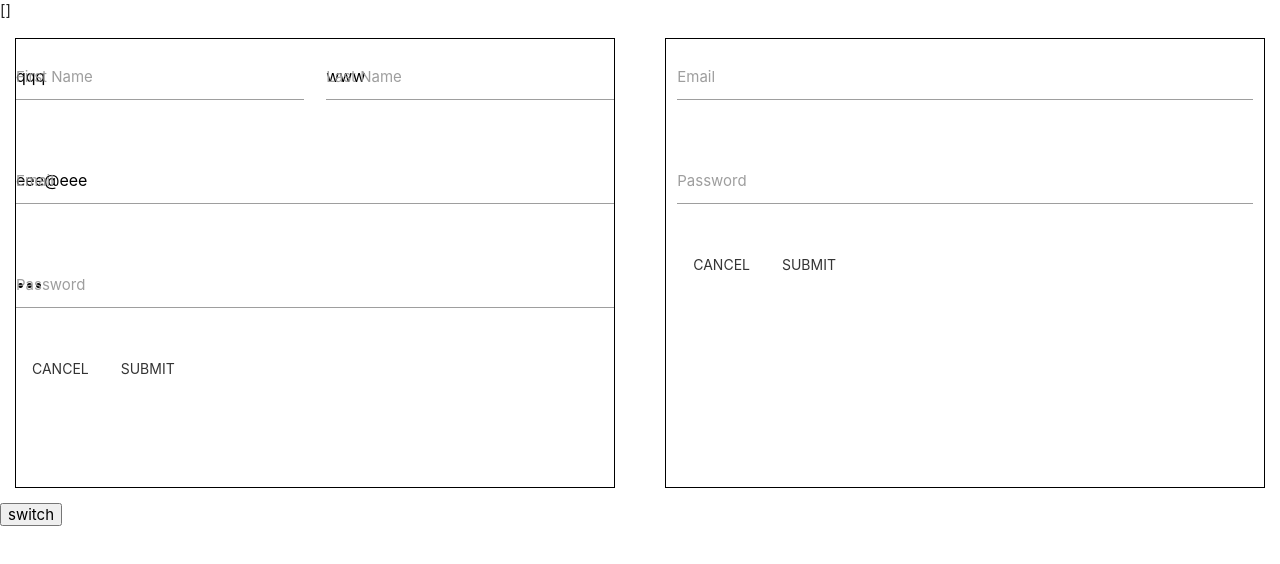
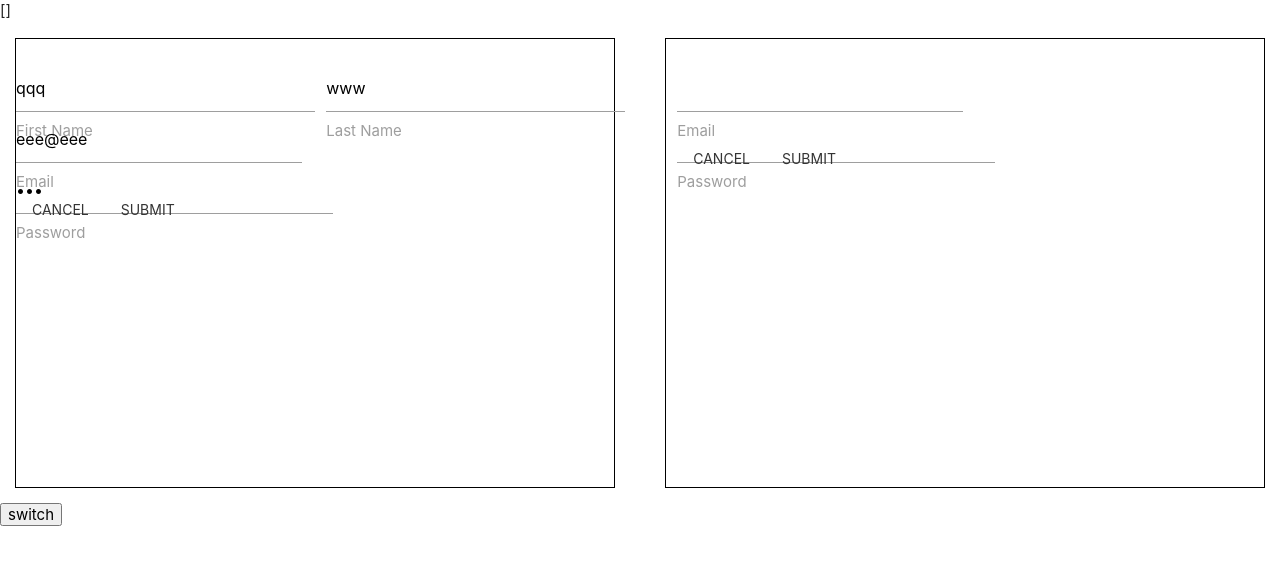
Before and after one commit to Spectr67/mail-app-vue, a Vue app: page / in a window 1280 px wide. Shown: the top 564 px of the page. Built offline with nearby package versions, Linux system fonts and the light colour scheme.

Commit message:
refactored Mlogin and Mregistration

```diff
--- a/src/App.vue
+++ b/src/App.vue
@@ -17,6 +17,7 @@ export default {
   },
   data() {
     return {
+      serverSubmit: false,
       isShow: true,
       activeTab: 1,
       universalWindowContent: '',
@@ -34,10 +35,19 @@ export default {
     }
   },
   methods: {
-    handleUserSubmit(userData) {
-
-    }
-  }
+    handleUserSubmit(account) {
+      if (this.serverSubmit) {
+        this.accounts.push(account)
+      }
+    },
+    handleServerSubmit(response) {
+      this.serverSubmit = response
+    },
+    handleUserLogin(user) {
+      this.currentUser = user
+      console.log('User', user)
+    },
+  },
 }
 </script>
 
@@ -46,10 +56,14 @@ export default {
   <div class="main">
     <div class="form">
       <div class="leftone">
-        <MFormRegistration @userSubmit="handleUserSubmit" />
+        <MFormRegistration
+          @userSubmit="handleUserSubmit"
+          @serverSubmit="handleServerSubmit"
+          :accounts="accounts"
+        />
       </div>
       <div class="rightone">
-        <MFormLogin @userLogin="handleUserLogin" />
+        <MFormLogin @userLogin="handleUserLogin" :accounts="accounts" />
       </div>
     </div>
     <button @click="isShow = !isShow">switch</button>
--- a/src/components/MFormLogin.vue
+++ b/src/components/MFormLogin.vue
@@ -1,6 +1,10 @@
 <script>
+import { loginAccount } from '@/model/server/accounts'
+
 export default {
   emits: ['close', 'userLogin'],
+
+  props: ['accounts'],
 
   data() {
     return {
@@ -11,10 +15,11 @@ export default {
 
   methods: {
     onSubmit() {
-      this.$emit('userLogin', {
-        email: this.email,
-        password: this.password,
-      })
+      const user = loginAccount(this.email, this.password, this.accounts)
+      if (user) {
+        this.$emit('userLogin', user)
+        console.log(user)
+      }
     },
   },
 }
@@ -25,27 +30,27 @@ export default {
     <form class="col s12" @submit.prevent="onSubmit">
       <div class="row">
         <div class="input-field col s12">
-          <input
+          <label
+            ><input
               v-model="email"
-            id="email"
               type="email"
               class="validate"
               required
-          />
-          <label for="email">Email</label>
+            />Email</label
+          >
         </div>
       </div>
 
       <div class="row">
         <div class="input-field col s12">
-          <input
+          <label
+            ><input
               v-model="password"
-            id="password"
               type="password"
               class="validate"
               required
-          />
-          <label for="password">Password</label>
+            />Password</label
+          >
         </div>
       </div>
 
--- a/src/components/MFormRegisrtation.vue
+++ b/src/components/MFormRegisrtation.vue
@@ -9,8 +9,8 @@ const initAccount = () => ({
 })
 
 export default {
-  emits: ['close', 'userSubmit'],
-
+  emits: ['close', 'userSubmit', 'click', 'serverSubmit'],
+  props: ['accounts'],
   data() {
     return {
       account: initAccount(),
@@ -19,62 +19,71 @@ export default {
 
   methods: {
     onSubmit() {
-      // this.$emit('userSubmit', { ...account })
-      registerAccount({ ...this.account })
+      const data = { ...this.account }
+      const response = registerAccount(data, this.accounts)
+      console.log(response)
+      this.$emit('serverSubmit', response)
+      if (response) {
+        this.$emit('userSubmit', data)
         this.account = initAccount()
+      }
+    },
+    click() {
+      const inputs = this.$refs.form.querySelectorAll('input')
+      inputs.forEach(input => input.focus())
     },
   },
 }
 </script>
 
 <template>
-  <form class="col s12" @submit.prevent="onSubmit">
+  <form class="col s12" @submit.prevent="onSubmit" ref="form">
     <div class="row">
       <div class="input-field col s6">
-        <input
+        <label
+          ><input
             v-model="account.firstName"
-          id="first_name"
             type="text"
             class="validate"
             required
-        />
-        <label for="first_name">First Name</label>
+          />First Name</label
+        >
       </div>
       <div class="input-field col s6">
-        <input
+        <label
+          ><input
             v-model="account.lastName"
-          id="last_name"
             type="text"
             class="validate"
             required
-        />
-        <label for="last_name">Last Name</label>
+          />Last Name</label
+        >
       </div>
     </div>
 
     <div class="row">
       <div class="input-field col s12">
+        <label>
           <input
             v-model="account.email"
-          id="email"
             type="email"
             class="validate"
             required
-        />
-        <label for="email">Email</label>
+          />Email</label
+        >
       </div>
     </div>
 
     <div class="row">
       <div class="input-field col s12">
+        <label>
           <input
             v-model="account.password"
-          id="password"
             type="password"
             class="validate"
             required
-        />
-        <label for="password">Password</label>
+          />Password</label
+        >
       </div>
     </div>
 
--- a/src/model/server/accounts.js
+++ b/src/model/server/accounts.js
@@ -1,7 +1,7 @@
 import makeId from '../makeId.js'
 import { getAccounts } from './localStorage/accountsStorage.js'
 
-const accounts = []
+// const accounts = []
 
 function createAccount(email, passwd, firstName, lastName) {
   return {
@@ -14,20 +14,24 @@ function createAccount(email, passwd, firstName, lastName) {
   }
 }
 
-function loginAccount(email, passwd) {
+function loginAccount(email, passwd, accounts) {
   return accounts.find(a => a.email === email && a.passwd === passwd)
   // getAccounts()
 }
 
-function registerAccount(email, passwd, firstName, lastName) {
-  const findedAccount = accounts.find(a => a.email === email)
+function registerAccount(account, accounts) {
+  const findedAccount = accounts.find(a => a.email === account.email)
   // const accounts = [] // getAccounts()
 
   if (findedAccount) return false
-  const account = createAccount(email, passwd, firstName, lastName)
-  accounts.push(account)
-  // setAccounts(accounts)
-  console.log(accounts)
+  const acc = createAccount(
+    account.email,
+    account.passwd || account.password,
+    account.firstName,
+    account.lastName
+  )
+  accounts.push(acc)
+  // setAccounts(acc)
   return true
 }
 
```
Lines whose indentation alone changed are shown as unchanged.
